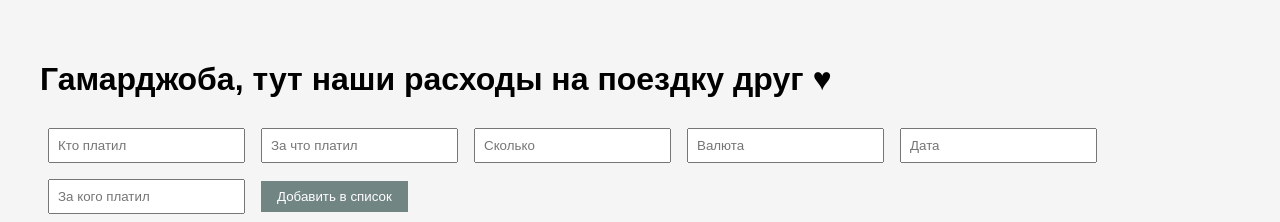
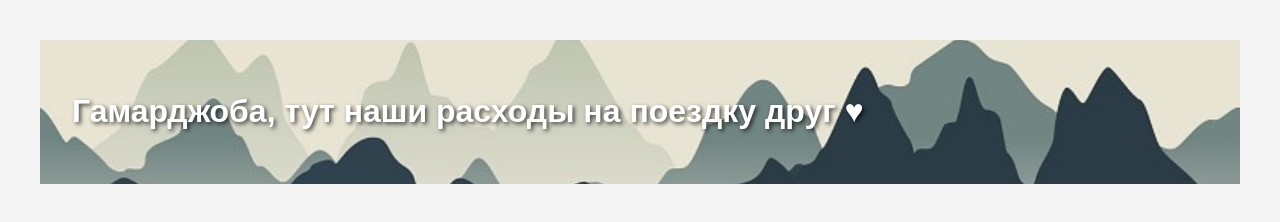
Before and after one commit to alfiia-bad/trip, a React (Create React App) app in the folder frontend/: page / in a window 1280 px wide. Shown: the top 222 px of the page. Built offline with nearby package versions, Linux system fonts and the light colour scheme; no server answers.

Commit message:
Update App.js

```diff
--- a/frontend/src/App.js
+++ b/frontend/src/App.js
@@ -25,7 +25,15 @@ function App() {
     setForm({ ...form, [e.target.name]: e.target.value });
   };
 
+  const isFormValid = () =>
+    Object.values(form).every(field => field.trim() !== '');
+
   const handleSubmit = async () => {
+    if (!isFormValid()) {
+      alert('Пожалуйста, заполните все поля!');
+      return;
+    }
+
     await fetch('/api/expenses', {
       method: 'POST',
       headers: { 'Content-Type': 'application/json' },
@@ -37,7 +45,9 @@ function App() {
 
   return (
     <div>
-      <h1>Гамарджоба, тут наши расходы на поездку друг ♥</h1>
+      <div className="header">
+        <h1>Гамарджоба, тут наши расходы на поездку друг ♥</h1>
+      </div>
       <div>
         <input name="who" placeholder="Кто платил" value={form.who} onChange={handleChange} />
         <input name="what" placeholder="За что платил" value={form.what} onChange={handleChange} />
```
